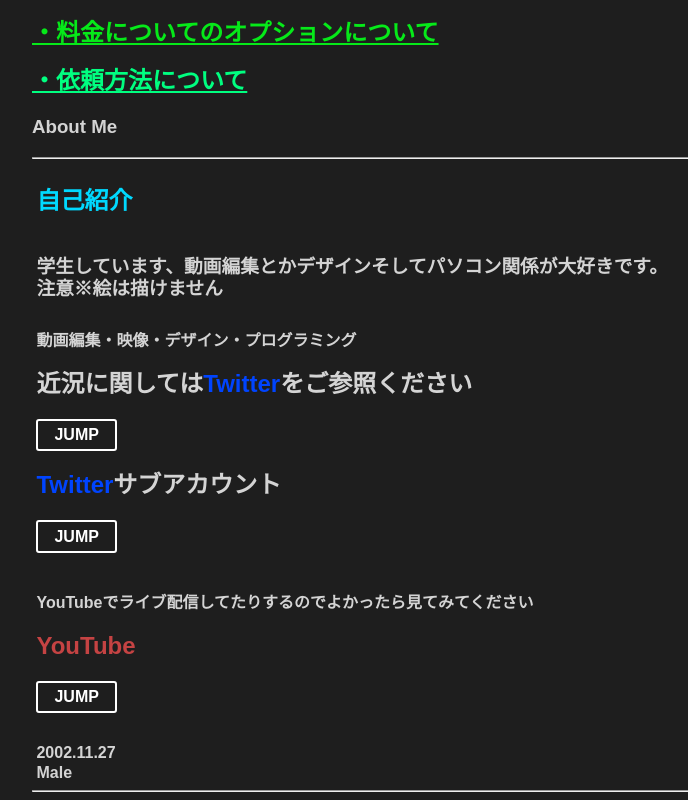
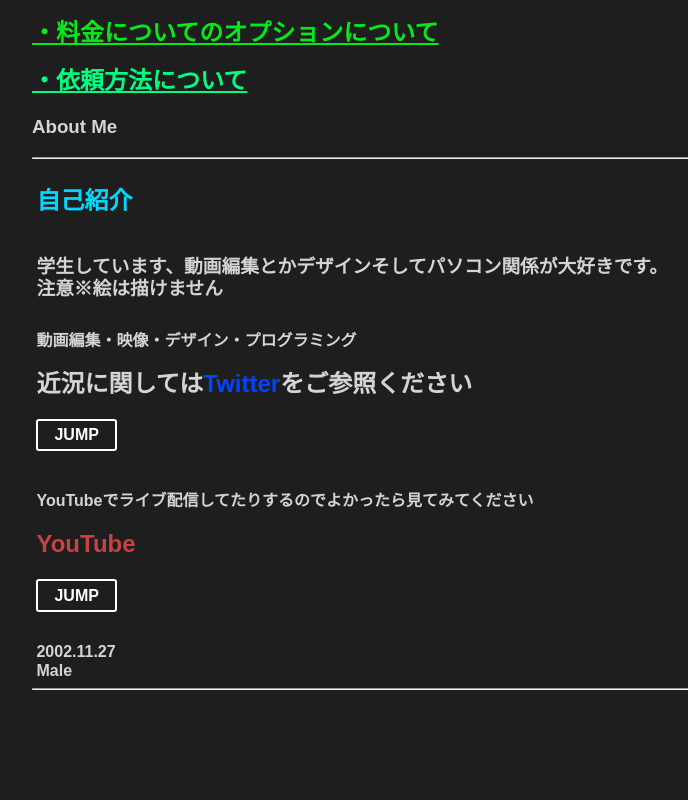
Before and after one commit to akinnnnnnnnya/akinnnnnnnnya.github.io, a plain HTML site: page index.html in a window 1280 px wide. Shown: the part 685-1485 px from the top of the page, without its empty margins (96-784 px from the left). After the commit the page ends 1383 px from the top, so only its background shows below. Drawn offline with Linux system fonts and the light colour scheme.

Commit message:
2020/06/22/01

```diff
--- a/index.html
+++ b/index.html
@@ -54,9 +54,6 @@
                 <h2>
                     近況に関しては<a class="color blue">Twitter</a>をご参照ください
                 </h2><a href="https://twitter.com/akinnnnnnnnya" class="btn-flat-border">JUMP</a>
-                <h2>
-                    <a class="color blue">Twitter</a>サブアカウント
-                </h2><a href="https://twitter.com/akinnnnsabu" class="btn-flat-border">JUMP</a>
                 <div style="margin-top:40px;">
                     YouTubeでライブ配信してたりするのでよかったら見てみてください
                     <h2><a class="color red">YouTube</a></h2><a
```
